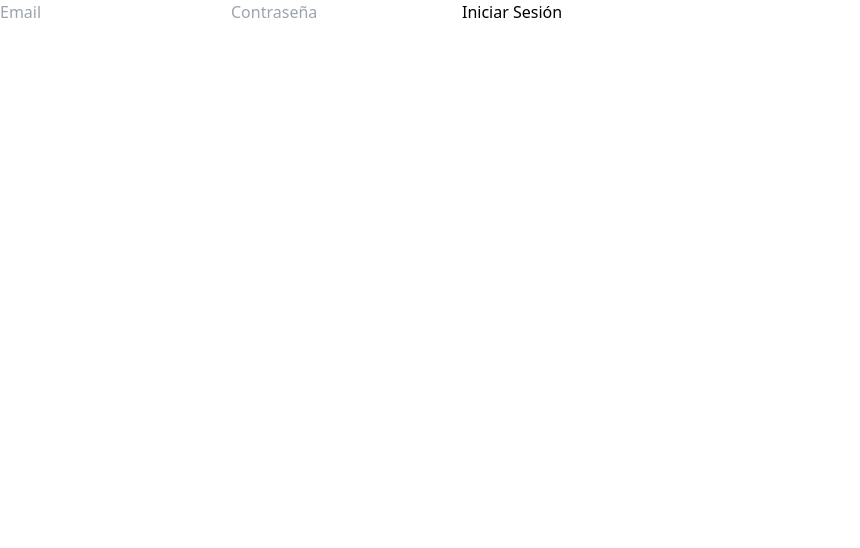
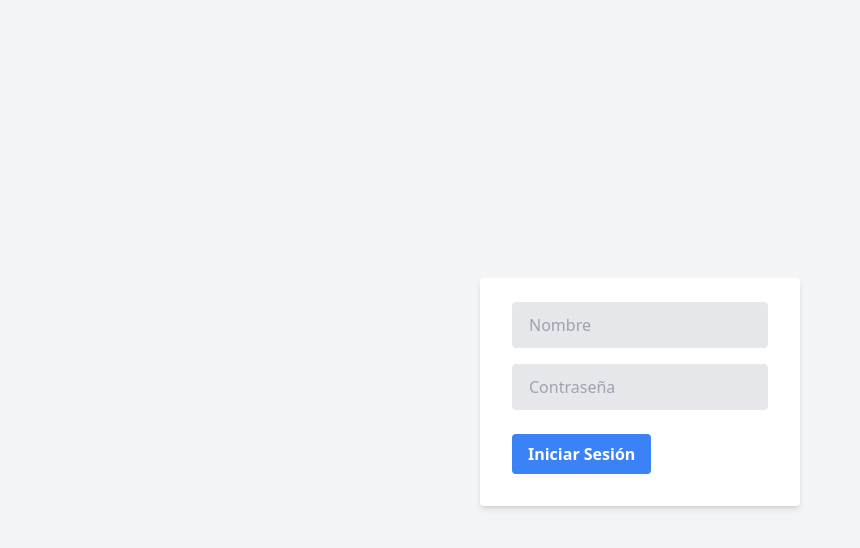
Before and after one commit to CrisSTEM/Inventario_Frontend, a React (Vite) app: page /Login in a window 1280 px wide. Shown: the top 548 px of the page, without its empty margins (0-860 px from the left). Built offline with nearby package versions, Linux system fonts and the light colour scheme.

Commit message:
No tocar

```diff
--- a/src/App.tsx
+++ b/src/App.tsx
@@ -7,7 +7,6 @@ import ProductosPage from './pages/ProductosPage'; // Importa el componente Prod
 import PedidosPage from './pages/PedidosPage'; // Importa el componente PedidosPage.
 import DespachoPage from './pages/DespachoPage'; // Importa el componente DespachoPage.
 import Login from './pages/LoginPage'; // Importa el componente LoginPage.
-import Register from './components/Register'; // Importa el componente Register.
 
 const App: React.FC = () => { // Define el componente App como una función de componente de React.
   return (
@@ -20,7 +19,6 @@ const App: React.FC = () => { // Define el componente App como una función de c
         <Route path="/despacho" element={<DespachoPage />} /> {/* Ruta para la página de despacho. */}
         <Route path="/salir" element={<HomePage />} /> {/* Ruta para "salir", redirige a la página de inicio. */}
         <Route path="/Login" element={<Login />} /> {/* Ruta para la página de login. */}
-        <Route path="/Register" element={<Register />} /> {/* Ruta para la página de registro. */}
       </Routes>
     </Router>
   );
--- /dev/null
+++ b/src/axiosConfig.ts
@@ -0,0 +1,13 @@
+import axios from 'axios';
+
+const configureAxios = () => {
+    axios.interceptors.request.use((config) => {
+        const token = localStorage.getItem('token');
+        if (token) {
+            config.headers.Authorization = `Bearer ${token}`;
+        }
+        return config;
+    });
+};
+
+export default configureAxios;
--- a/src/components/Login.tsx
+++ b/src/components/Login.tsx
@@ -1,68 +1,70 @@
-// Importación de los hooks y librerías necesarias.
 import { useState, ChangeEvent, FormEvent } from 'react';
 import axios from 'axios';
 import { useNavigate } from 'react-router-dom';
 
-// Definición de la interfaz para los datos del usuario.
 interface UserData {
-    email: string;
+    nombre: string;
     password: string;
 }
 
-// Componente funcional 'Login'.
 function Login() {
-    // Estado para almacenar los datos del usuario (correo electrónico y contraseña).
-    const [userData, setUserData] = useState<UserData>({ email: '', password: '' });
-
-    // Hook para la navegación programática entre rutas.
+    const [userData, setUserData] = useState<UserData>({ nombre: '', password: '' });
+    const [error, setError] = useState<string | null>(null);
     const navigate = useNavigate();
 
-    // Manejador de cambios en los campos del formulario.
-    // Actualiza el estado del componente con los valores ingresados.
     const handleChange = (e: ChangeEvent<HTMLInputElement>) => {
         setUserData({ ...userData, [e.target.name]: e.target.value });
     };
 
-    // Manejador para el envío del formulario.
-    // Realiza una solicitud POST para iniciar sesión.
     const handleSubmit = async (e: FormEvent) => {
-        e.preventDefault(); // Previene la recarga de la página.
+        e.preventDefault();
         try {
-            // Realiza una solicitud HTTP a la API de login.
             const response = await axios.post('http://127.0.0.1:8000/api/login', userData);
-
-            // Almacena el token recibido en el almacenamiento local.
-            localStorage.setItem('token', response.data.token);
-
-            // Navega a la página de inicio una vez que el inicio de sesión es exitoso.
-            navigate('/home');
+            if (response.data.access_token) {
+                localStorage.setItem('token', response.data.access_token);
+                navigate('/home');
+            } else {
+                setError('No se recibió token');
+            }
         } catch (error) {
-            // Maneja cualquier error que pueda ocurrir durante la solicitud.
+            setError('Error en el inicio de sesión');
             console.error(error);
         }
     };
 
-    // Renderiza el formulario de inicio de sesión.
     return (
-        <form onSubmit={handleSubmit}>
+<div className="flex items-center justify-center min-h-screen bg-gray-100">
+    <form onSubmit={handleSubmit} className="w-full max-w-xs bg-white shadow-md rounded px-8 pt-6 pb-8 mb-4">
+        <div className="mb-4">
             <input
-                type="email"
-                name="email"
-                placeholder="Email"
-                value={userData.email}
+                type="text"
+                name="nombre"
+                placeholder="Nombre"
+                value={userData.nombre}
                 onChange={handleChange}
+                className="appearance-none block w-full bg-gray-200 text-gray-700 border border-gray-200 rounded py-3 px-4 leading-tight focus:outline-none focus:bg-white focus:border-gray-500"
             />
+        </div>
+        <div className="mb-6">
             <input
                 type="password"
                 name="password"
                 placeholder="Contraseña"
                 value={userData.password}
                 onChange={handleChange}
+                className="appearance-none block w-full bg-gray-200 text-gray-700 border border-gray-200 rounded py-3 px-4 leading-tight focus:outline-none focus:bg-white focus:border-gray-500"
             />
-            <button type="submit">Iniciar Sesión</button>
-        </form>
+        </div>
+        <div className="flex items-center justify-between">
+            <button type="submit" className="bg-blue-500 hover:bg-blue-700 text-white font-bold py-2 px-4 rounded focus:outline-none focus:shadow-outline">
+                Iniciar Sesión
+            </button>
+        </div>
+        {error && <p className="text-red-500 text-xs italic mt-4">{error}</p>}
+    </form>
+</div>
+
     );
 }
 
-// Exporta el componente para su uso en otras partes de la aplicación.
 export default Login;
--- a/src/components/Register.tsx
+++ /dev/null
@@ -1,58 +0,0 @@
-// Importa las hooks useState, ChangeEvent y FormEvent de React
-import { useState, ChangeEvent, FormEvent } from 'react';
-// Importa axios para realizar peticiones HTTP
-import axios from 'axios';
-// Importa useNavigate de react-router-dom para la navegación programática
-import { useNavigate } from 'react-router-dom';
-
-// Define una interfaz para los datos del usuario
-interface UserData {
-    nombre: string;
-    email: string;
-    password: string;
-    password_confirmation: string;
-}
-
-// Define el componente Register
-function Register() {
-    // Estado para almacenar los datos del usuario. Inicializado con valores vacíos
-    const [userData, setUserData] = useState<UserData>({ nombre: '', email: '', password: '', password_confirmation: '' });
-
-    // Hook de navegación para redirigir al usuario
-    const navigate = useNavigate();
-
-    // Manejador de cambio para los inputs del formulario
-    const handleChange = (e: ChangeEvent<HTMLInputElement>) => {
-        // Actualiza el estado del usuario con los nuevos valores
-        setUserData({ ...userData, [e.target.name]: e.target.value });
-    };
-
-    // Manejador del envío del formulario
-    const handleSubmit = async (e: FormEvent) => {
-        e.preventDefault(); // Previene el comportamiento por defecto del formulario
-        try {
-            // Realiza una petición POST a la API con los datos del usuario
-            const response = await axios.post('http://127.0.0.1:8000/api/register', userData);
-            console.log(response.data); // Muestra la respuesta en la consola
-            navigate('/Login'); // Redirige al usuario a la página de login
-        } catch (error) {
-            console.error(error); // Muestra el error en la consola en caso de haberlo
-        }
-    };
-
-    // Renderiza el formulario de registro
-    return (
-        <form onSubmit={handleSubmit}>
-            {/* Campos de texto para nombre, email y contraseña */}
-            <input type="text" name="nombre" placeholder="Nombre" value={userData.nombre} onChange={handleChange} />
-            <input type="email" name="email" placeholder="Email" value={userData.email} onChange={handleChange} />
-            <input type="password" name="password" placeholder="Contraseña" value={userData.password} onChange={handleChange} />
-            <input type="password" name="password_confirmation" placeholder="Confirmar Contraseña" value={userData.password_confirmation} onChange={handleChange} />
-            {/* Botón para enviar el formulario */}
-            <button type="submit">Registrar</button>
-        </form>
-    );
-}
-
-// Exporta el componente Register para su uso en otras partes de la aplicación
-export default Register;
--- a/src/components/cliente/ClientesComponent.tsx
+++ b/src/components/cliente/ClientesComponent.tsx
@@ -109,7 +109,6 @@ const ClientesComponent: React.FC = () => {
             {editClienteId !== null && (
                 <UpdateClienteForm
                     clienteId={editClienteId}
-                    // Asegúrate de agregar las props necesarias aquí
                 />
             )}
             {viewClienteId !== null && (
--- a/src/components/cliente/UpdateClienteForm.tsx
+++ b/src/components/cliente/UpdateClienteForm.tsx
@@ -8,6 +8,7 @@ const UpdateClienteForm = () => {
     const { updateCliente, error } = useUpdateCliente();
     const [id, setId] = useState<number>(0);
     const [nombre, setNombre] = useState<string>('');
+    const [rif, setRif] = useState<string>('');
     const [direccion, setDireccion] = useState<string>('');
     const [telefono, setTelefono] = useState<string>('');
     const [vendedor, setVendedor] = useState<string>('');
@@ -39,6 +40,10 @@ const UpdateClienteForm = () => {
                 <input type="text" value={nombre} onChange={e => setNombre(e.target.value)} />
             </div>
             <div>
+                <label>RIF:</label>
+                <input type="text" value={rif} onChange={e => setRif(e.target.value)} />
+            </div>
+            <div>
                 <label>Dirección:</label>
                 <input type="text" value={direccion} onChange={e => setDireccion(e.target.value)} />
             </div>
--- a/src/pages/HomePage.tsx
+++ b/src/pages/HomePage.tsx
@@ -13,7 +13,7 @@ const HomePage: React.FC = () => {
       {/* Define un encabezado con una clase de estilo */}
       <header className="text-center my-10">
         {/* Título principal de la página con estilos aplicados */}
-        <h1 className="text-4xl font-bold text-gray-800">Bienvenido ackerman</h1>
+        <h1 className="text-4xl font-bold text-gray-800">Bienvenido</h1>
         {/* Contenedor para el logo de la página */}
         <div className="logo my-5">
           {/* Imagen del logo con ruta relativa y clases de estilo para centrarlo */}
--- a/src/services/clienteService.ts
+++ b/src/services/clienteService.ts
@@ -7,6 +7,7 @@ const BASE_URL = 'http://127.0.0.1:8000/api/clientes';
 // Definimos la interfaz Cliente para tipar los datos de los clientes
 export interface Cliente {
     id?: number;          // ID del cliente, opcional para casos de creación
+    rif: string;
     nombre: string;       // Nombre del cliente
     direccion: string;    // Dirección del cliente
     telefono: string;     // Teléfono del cliente
```
Also changed, not shown: src/components/cliente/CreateClienteForm.tsx (+13 -0 lines), src/main.tsx (+4 -16 lines), src/pages/RegisterPage.tsx (deleted, +0 -27 lines).
